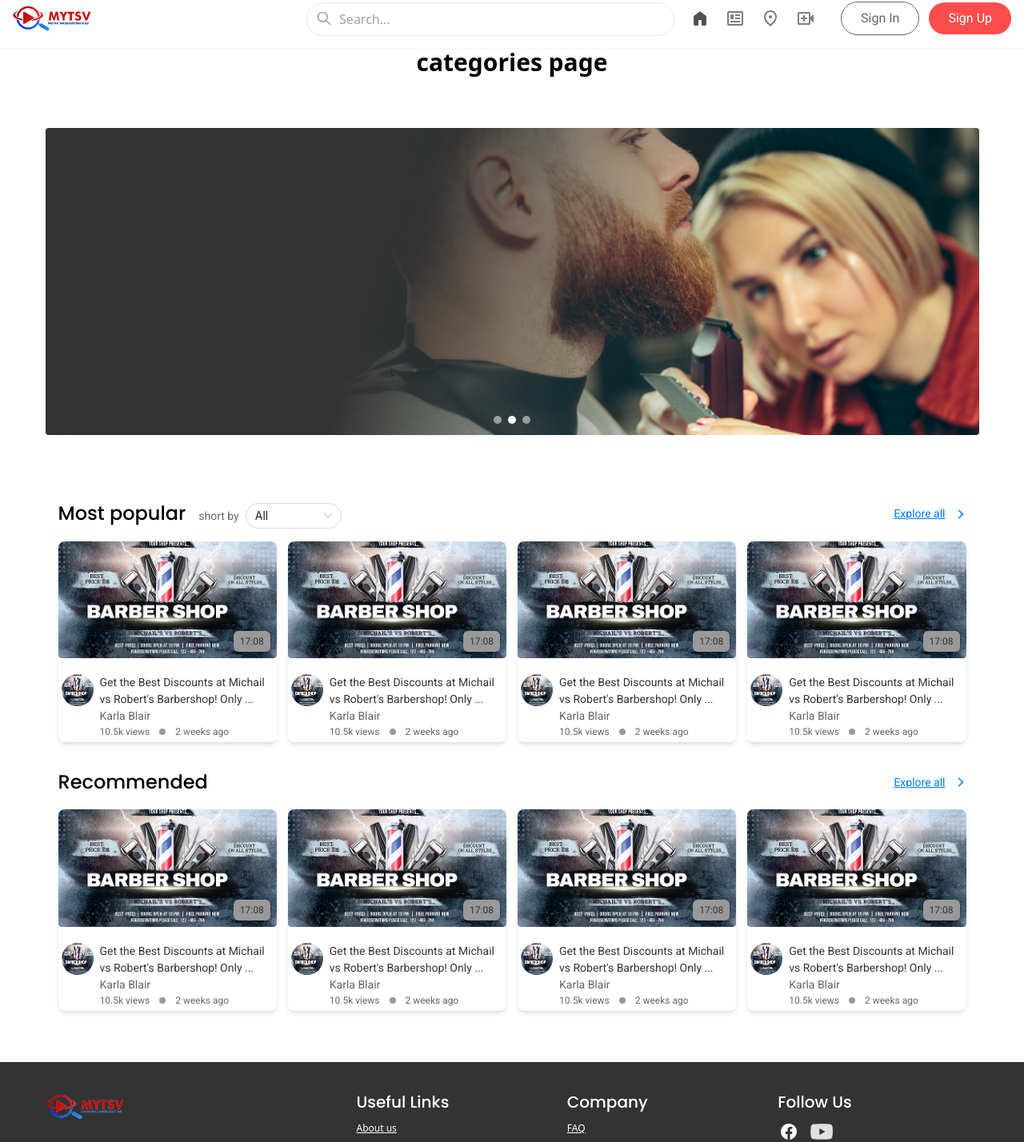
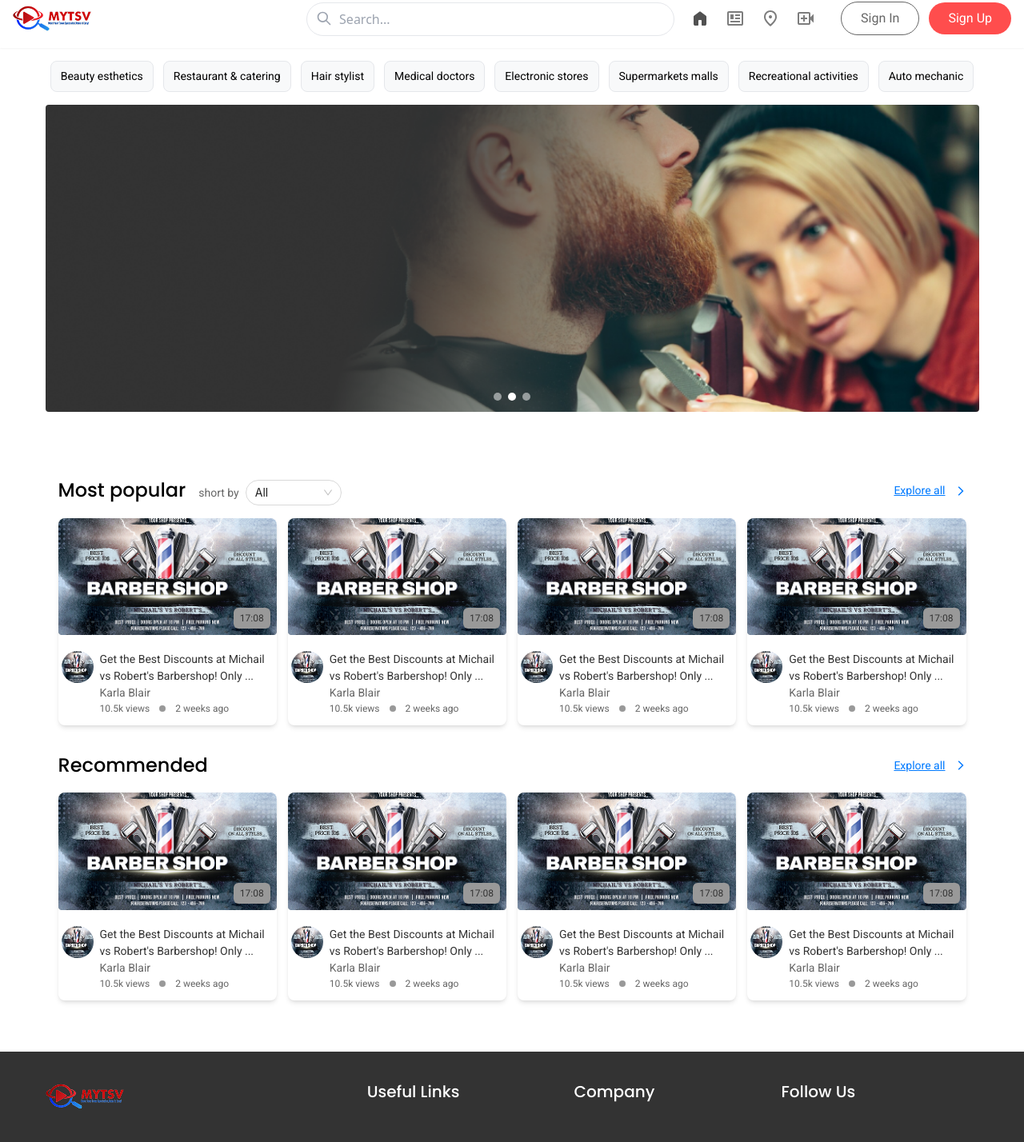
Before and after one commit to AlmasWD09/usbek-website, a React (Vite) app: page / in a window 1280 px wide. Shown: the part 14-1442 px from the top of the page at 80% size. Built offline with nearby package versions, Linux system fonts and the light colour scheme.

Commit message:
categorie section design ok

```diff
--- a/src/components/home/Categories.jsx
+++ b/src/components/home/Categories.jsx
@@ -1,8 +1,64 @@
+
+import { useState } from "react";
 
 const Categories = () => {
+  const [activeCategory, setActiveCategory] = useState(null);
+
+  const categories = [
+    "Beauty esthetics",
+    "Restaurant & catering",
+    "Hair stylist",
+    "Medical doctors",
+    "Electronic stores",
+    "Supermarkets malls",
+    "Recreational activities",
+    "Auto mechanic",
+  ];
+
+  const allData = [
+    { id: 1, name: "Salon XYZ", category: "Beauty esthetics" },
+    { id: 2, name: "Tasty Foods", category: "Restaurant & catering" },
+    { id: 3, name: "Supercuts", category: "Hair stylist" },
+    { id: 4, name: "City Hospital", category: "Medical doctors" },
+    { id: 5, name: "Gadget World", category: "Electronic stores" },
+    { id: 6, name: "BigMart", category: "Supermarkets malls" },
+    { id: 7, name: "Adventure Club", category: "Recreational activities" },
+    { id: 8, name: "AutoFix", category: "Auto mechanic" },
+  ];
+
+  const filteredData = activeCategory
+    ? allData.filter((item) => item.category === activeCategory)
+    : allData;
+
+
   return (
-    <div>
-        <h1 className="text-3xl font-bold text-center">categories page</h1>
+    <div className="pt-4">
+      <div className="flex justify-center gap-3 overflow-x-auto whitespace-nowrap ">
+        {categories.map((category) => (
+          <button
+            key={category}
+            className={`px-3 py-2 rounded-lg border font-Roboto text-[14px] ${activeCategory === category ? "bg-primary text-white" : "bg-[#F8F9FA]"
+              }`}
+            onClick={() => setActiveCategory(category)}
+          >
+            {category}
+          </button>
+        ))}
+      </div>
+
+      {/* Display Filtered Data */}
+      <div className="mt-4">
+        {filteredData.length > 0 ? (
+          <ul className="list-disc pl-5">
+            {/* {filteredData.map((item, index) => (
+              <p key={item.id}>{index + 1}. {item.name}</p>
+            ))} */}
+          </ul>
+        ) : (
+          <p>No results found</p>
+        )}
+      </div>
+
     </div>
   )
 }
--- a/src/components/home/MostPopular.jsx
+++ b/src/components/home/MostPopular.jsx
@@ -63,7 +63,7 @@ const MostPopular = () => {
 
     return (
         <section className="max-w-[1167px] mx-auto px-4 mt-8 md:mt-20 pb-[64px]">
-            <div>
+            <div className="">
                 <div className="flex justify-between">
                     <h2 className="text-[24px] font-medium font-Poppins text-[#000000]">
                         Most popular
@@ -95,7 +95,7 @@ const MostPopular = () => {
                 <div className="grid grid-cols-1 md:grid-cols-2 lg:grid-cols-4 gap-4 lg:gap-[14px] mt-[16px]">
                     {displayedProducts.map((product, idx) => (
                         <div key={idx} className="">
-                            <div className="flex flex-col max-w-lg md:min-h-[238px]  space-y-6 overflow-hidden rounded-lg shadow-md ">
+                            <div className="flex flex-col max-w-lg md:min-h-[238px]  space-y-6 overflow-hidden rounded-lg shadow-md pb-2">
                                 <div>
                                     <div className=" relative z-10">
                                         <img src="/mostPopular/photo01.png" alt="popular photo" className="object-contain w-full mb-4" />
@@ -146,7 +146,7 @@ const MostPopular = () => {
                 <div className="grid grid-cols-1 md:grid-cols-2 lg:grid-cols-4 gap-4 lg:gap-[14px] mt-[16px]">
                     {displayedProducts.map((product, idx) => (
                         <div key={idx} className="">
-                            <div className="flex flex-col max-w-lg md:min-h-[238px]  space-y-6 overflow-hidden rounded-lg shadow-md ">
+                            <div className="flex flex-col max-w-lg md:min-h-[238px]  space-y-6 overflow-hidden rounded-lg shadow-md pb-2">
                                 <div>
                                     <div className=" relative z-10">
                                         <img src="/mostPopular/photo01.png" alt="popular photo" className="object-contain w-full mb-4" />
--- a/src/components/shared/footer/Footer.jsx
+++ b/src/components/shared/footer/Footer.jsx
@@ -2,9 +2,9 @@
 const Footer = () => {
   return (
     <footer className="px-4 bg-[#333333] text-[#FFFFFF]">
-      <div className="max-w-[1167px] mx-auto flex flex-col justify-between pt-10  space-y-8 lg:flex-row lg:space-y-0">
+      <div className="max-w-[1167px] mx-auto flex flex-col justify-between gap-16 pt-10  space-y-8 lg:flex-row lg:space-y-0">
 
-        <div className="lg:w-1/3">
+        <div className="">
           <a rel="noopener noreferrer" href="#" className="flex justify-center space-x-3 lg:justify-start">
             <div className="flex items-center justify-center rounded-full dark:bg-violet-600 pb-[40px]">
               <img src="/logo.png" alt="nav logo" className="w-full h-full object-cover" />
@@ -24,11 +24,14 @@ const Footer = () => {
           </div>
         </div>
 
+
+
+
         <div className="grid grid-cols-1 md:grid-cols-3 text-sm gap-x-3 gap-y-8 lg:w-2/3 sm:grid-cols-4 place-items-center md:place-items-start">
 
           <div className="space-y-3">
             <h3 className="font-Poppins font-medium text-[20px]">Useful Links</h3>
-            <ul className="space-y-1">
+            <ul className="space-y-1 pt-[40px]">
               <li>
                 <a href="/about" className="underline text-[12px]">About us</a>
               </li>
@@ -43,7 +46,7 @@ const Footer = () => {
 
           <div className="space-y-3">
             <h3 className="font-Poppins font-medium text-[20px]">Company</h3>
-            <ul className="space-y-1">
+            <ul className="space-y-1 pt-[40px]">
               <li>
                 <a href="/about" className="underline text-[12px]">FAQ</a>
               </li>
@@ -61,7 +64,7 @@ const Footer = () => {
 
           <div className="space-y-3">
             <div className="font-Poppins font-medium text-[20px]">Follow Us</div>
-            <div className="flex justify-start space-x-3">
+            <div className="flex justify-start space-x-3 pt-[40px]">
               <a rel="noopener noreferrer" href="#" title="Facebook" className="flex items-center p-1">
                 <svg xmlns="http://www.w3.org/2000/svg" fill="currentColor" viewBox="0 0 32 32" className="w-5 h-5 fill-current">
                   <path d="M32 16c0-8.839-7.167-16-16-16-8.839 0-16 7.161-16 16 0 7.984 5.849 14.604 13.5 15.803v-11.177h-4.063v-4.625h4.063v-3.527c0-4.009 2.385-6.223 6.041-6.223 1.751 0 3.584 0.312 3.584 0.312v3.937h-2.021c-1.984 0-2.604 1.235-2.604 2.5v3h4.437l-0.713 4.625h-3.724v11.177c7.645-1.199 13.5-7.819 13.5-15.803z"></path>
@@ -77,7 +80,7 @@ const Footer = () => {
           </div>
         </div>
       </div>
-      <div className="py-6 font-Roboto text-center">© MyTSV - Meet your town specialists</div>
+      <div className="py-6 font-Roboto text-center text-[#999999]">© MyTSV - Meet your town specialists</div>
     </footer>
   )
 }
--- a/src/components/slider/Slider.jsx
+++ b/src/components/slider/Slider.jsx
@@ -11,7 +11,7 @@ import { Autoplay, Pagination, } from 'swiper/modules';
 const Slider = () => {
 
     return (
-        <div className=' px-4 pt-16'>
+        <div className=' px-4'>
 
             <Swiper
                 autoplay={{
```
